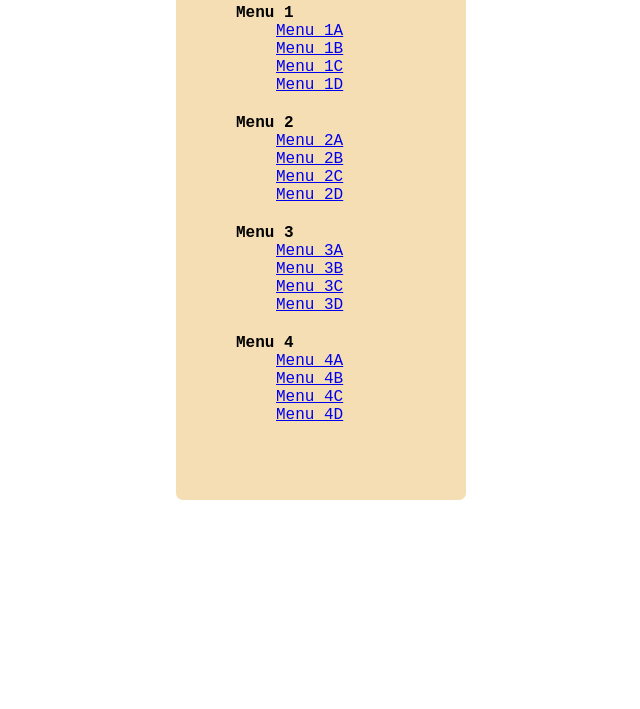
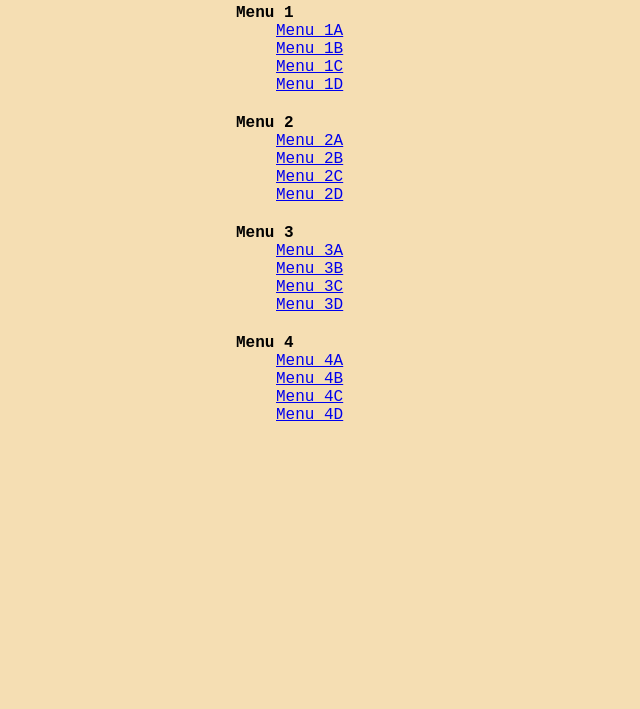
Before and after one commit to ebrljak/navigation, a plain HTML site: page index.html in a window 1280 px wide. Shown: the part 91-800 px from the top of the page, without its empty margins (319-959 px from the left). Drawn offline with Linux system fonts and the light colour scheme.

Commit message:
style.css

```diff
--- a/style.css
+++ b/style.css
@@ -1,9 +1,11 @@
+body {
+    background-color: wheat;
+}
+
 main {
     width: 250px;
     margin: auto;
-    background-color: wheat;
     padding: 20px;
-    border-radius: 7px;
 }
 
 .hide-menu {
```
